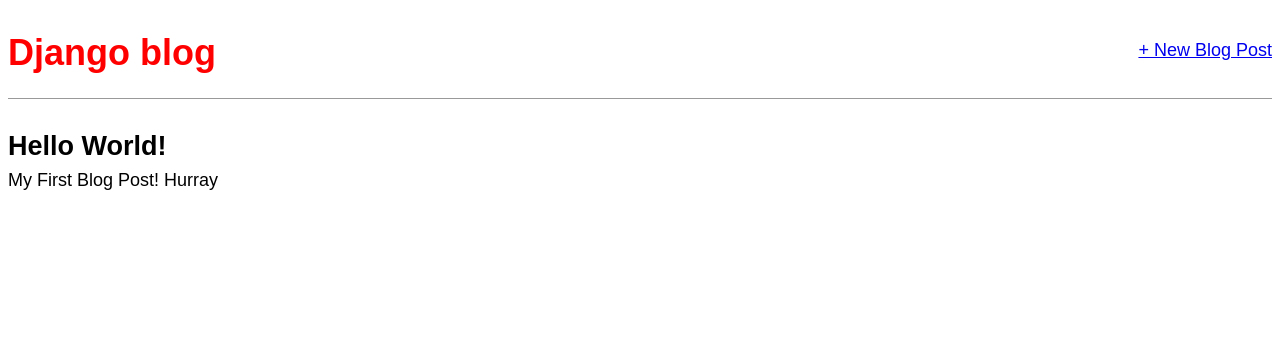
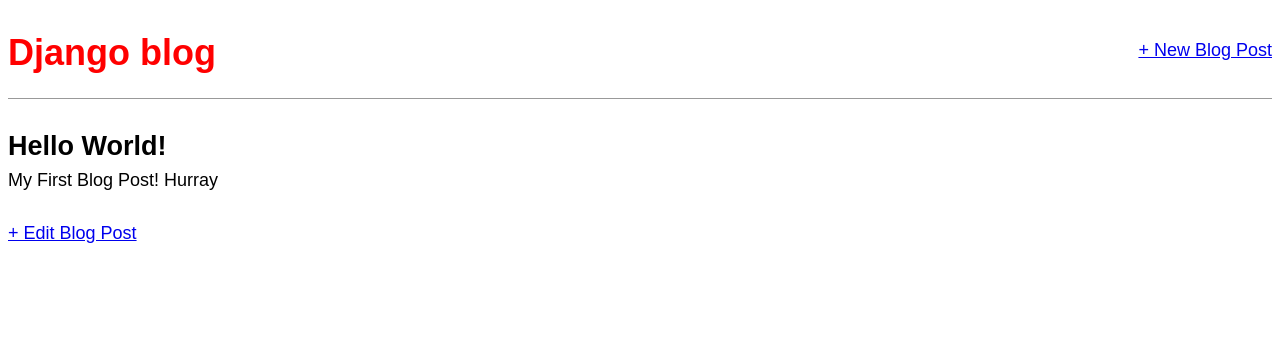
Before and after one commit to vivek9941/blogs, a Django app: page /post/1 in a window 1280 px wide. Shown: the top 359 px of the page. Run offline with Django 4.2, Linux system fonts and the light colour scheme; data comes from the database, SQL or seed files in the repository; both versions use the stored data as it was after the commit.

Commit message:
Can update the posts now, mistakes hidden shshh

```diff
--- a/blog-env/blog/urls.py
+++ b/blog-env/blog/urls.py
@@ -5,4 +5,5 @@
     path('', views.BlogListView.as_view(), name='home'),
     path('post/<int:pk>', views.BlogDetailView.as_view(), name='post_detail'),
     path('post/new/', views.BlogCreateView.as_view(), name='post_new'),
+    path('post/<int:pk>/edit/', views.BlogUpdateView.as_view(), name='post_edit'),
 ]
--- a/blog-env/blog/views.py
+++ b/blog-env/blog/views.py
@@ -1,6 +1,6 @@
 #from django.shortcuts import render
 from django.views.generic import ListView, DetailView
-from django.views.generic.edit import CreateView
+from django.views.generic.edit import CreateView, UpdateView
 from .models import Post
 
 
@@ -13,10 +13,15 @@
 class BlogDetailView(DetailView):
     model = Post
     template_name = 'post_detail.html'
-    context_object_name = 'anything_you_want'
 
 
 class BlogCreateView(CreateView):
     model = Post
     template_name = 'post_new.html'
     fields = '__all__'
+
+
+class BlogUpdateView(UpdateView):
+    model = Post
+    fields = ['title', 'body']
+    template_name = 'post_edit.html'
--- a/blog-env/templates/post_detail.html
+++ b/blog-env/templates/post_detail.html
@@ -2,7 +2,9 @@
 
 {% block content %}
 <div class="post-entry">
-    <h2>{{ anything_you_want.title }}</h2>
-    <p>{{ anything_you_want.body }}</p>
+    <h2>{{ object.title }}</h2>
+    <p>{{ object.body }}</p>
 </div>
+
+<a href="{% url 'post_edit' post.pk %}">+ Edit Blog Post</a>
 {% endblock content %}
```
Also changed, not shown: blog-env/templates/post_edit.html (added, +9 -0 lines), blog-env/db.sqlite3.
